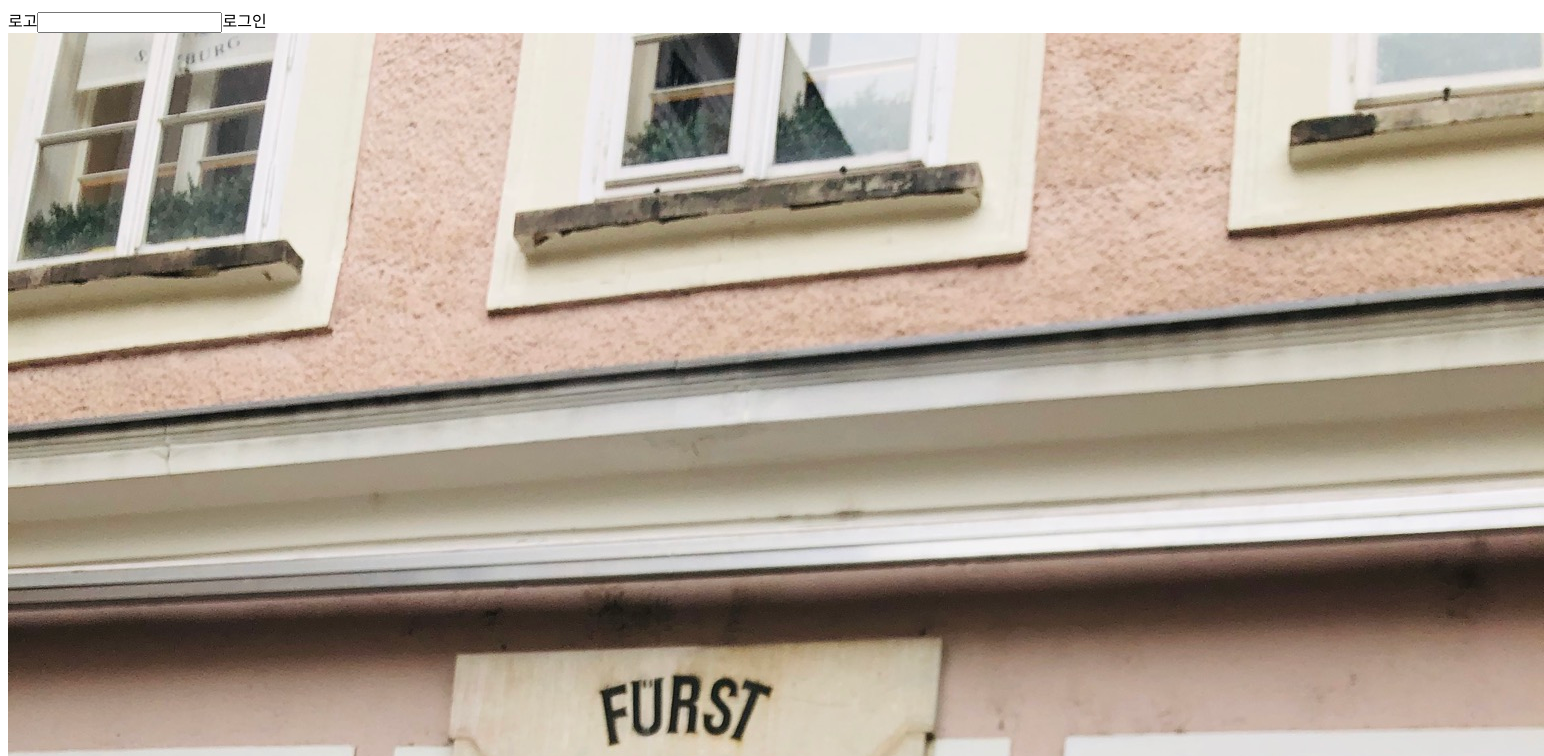
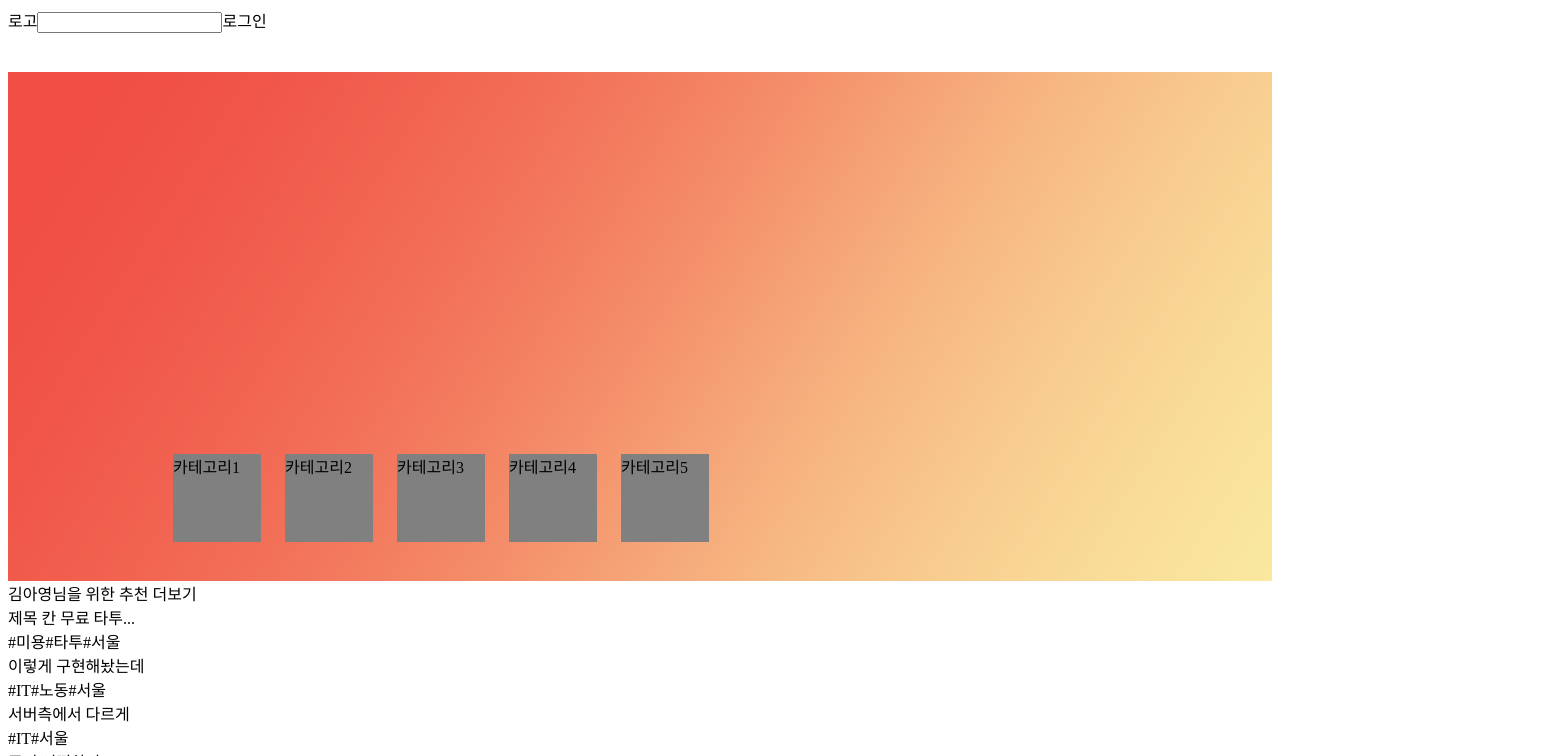
Before and after one commit to Re-Coder-3/front-end, a React (Create React App) app in the folder project/: page / in a window 1280 px wide. Shown: the top 756 px of the page, 1544 px wide, since content can reach past the window. Built offline with nearby package versions, Linux system fonts and the light colour scheme.

Commit message:
스타일드 컴포넌트 적용

```diff
--- a/project/src/component/Banner.js
+++ b/project/src/component/Banner.js
@@ -1,26 +1,44 @@
 import React from "react";
-import img1 from "../img/test1.jpeg";
 import Category from "./Category";
-import {Link, Route} from 'react-router-dom';
+import styled from "styled-components";
+import banner from "../img/banner.png";
 
+const WholeBanner = styled.div`
+  background-image: url(${banner});
+  background-repeat: no-repeat;
+  background-size: cover;
+  height: 509px;
+  position: relative;
+`
+const CategoryCircles = styled.div`
+  position: absolute;
+  top: 382px;
+  left: 165px;
+`
+const TextBox = styled.div`
+  position: absolute;
+  top: 67px;
+  left: 163px;
+  color: white;
+`
 
 const Banner = () => {
     const currentArticle = 363
     //실제 글 갯수를 서버에서 받아오기 전 임시로 사용할 변수. 구현하고 나면 지우자.
 
     return (
-        <div>
-            <div>
-                <Link to="/"><img src={img1}/></Link>
-            </div>
-            <div>
+        <WholeBanner>
+            <TextBox>
+
+            </TextBox>
+            <CategoryCircles>
                 <Category text="카테고리1" />
                 <Category text="카테고리2" />
                 <Category text="카테고리3" />
                 <Category text="카테고리4" />
                 <Category text="카테고리5" />
-            </div>
-        </div>
+            </CategoryCircles>
+        </WholeBanner>
     );
 }
 
--- a/project/src/component/Category.js
+++ b/project/src/component/Category.js
@@ -1,10 +1,19 @@
 import React from "react";
-import categoryArray from "../img/test2.jpeg";
+import styled from "styled-components";
+
+const CategoryCircle = styled.div`
+  background-color: gray;
+  height: 88px;
+  width: 88px;
+  display: inline-block;
+  margin-right: 24px;
+`
+
 const Category = ({text}) => {
     return (
-        <div>
+        <CategoryCircle>
             {text}
-        </div>
+        </CategoryCircle>
     );
 }
 
--- a/project/src/component/Header.js
+++ b/project/src/component/Header.js
@@ -1,13 +1,18 @@
 import React from "react";
 import Search from "./Search";
+import styled from "styled-components";
+
+const Head = styled.div`
+  height: 64px;
+`
 
 const Header = () => {
     return (
-        <div>
+        <Head>
             로고
             <Search/>
             로그인
-        </div>
+        </Head>
     );
 }
 
```
